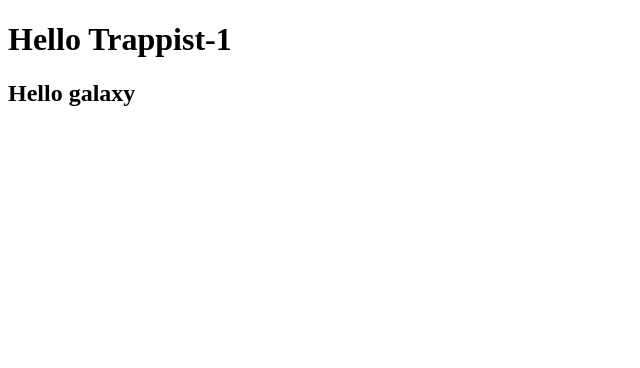
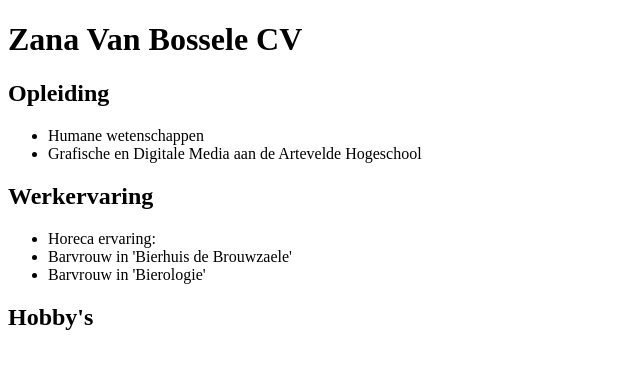
Before and after one commit to zanavanb/zanavanb.github.io, a plain HTML site: page index.html in a window 1280 px wide. Shown: the whole page, without its empty margins (0-640 px from the left). Drawn offline with Linux system fonts and the light colour scheme.

Commit message:
Added index.html

```diff
--- a/index.html
+++ b/index.html
@@ -7,8 +7,29 @@
   <title>Document</title>
 </head>
 <body>
-  <h1>Hello Trappist-1</h1>
-  <h2>Hello galaxy</h2>
+  <h1>Zana Van Bossele CV</h1>
+  <h2>Opleiding</h2>
+    <ul>
+        <li>
+          Humane wetenschappen
+        </li>
+        <li>
+          Grafische en Digitale Media aan de Artevelde Hogeschool
+        </li>
+    </ul>
+  <h2>Werkervaring</h2>
+    <ul>
+      <li>
+        Horeca ervaring:
+        <li>
+          Barvrouw in 'Bierhuis de Brouwzaele'
+        </li>
+        <li>
+          Barvrouw in 'Bierologie'
+        </li>
+      </li>
+    </ul>
+  <h2>Hobby's</h2>
 
 </body>
 </html>
```
